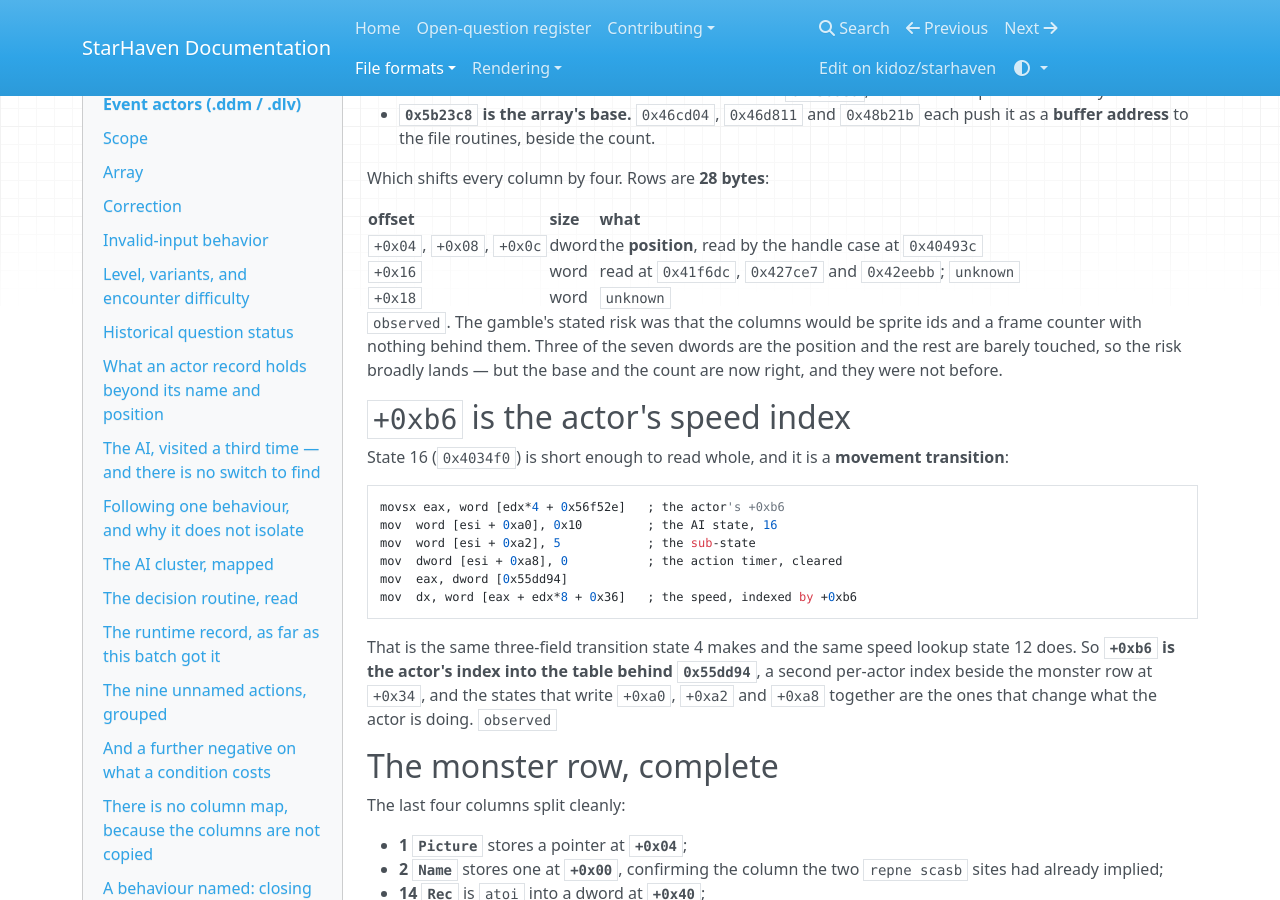
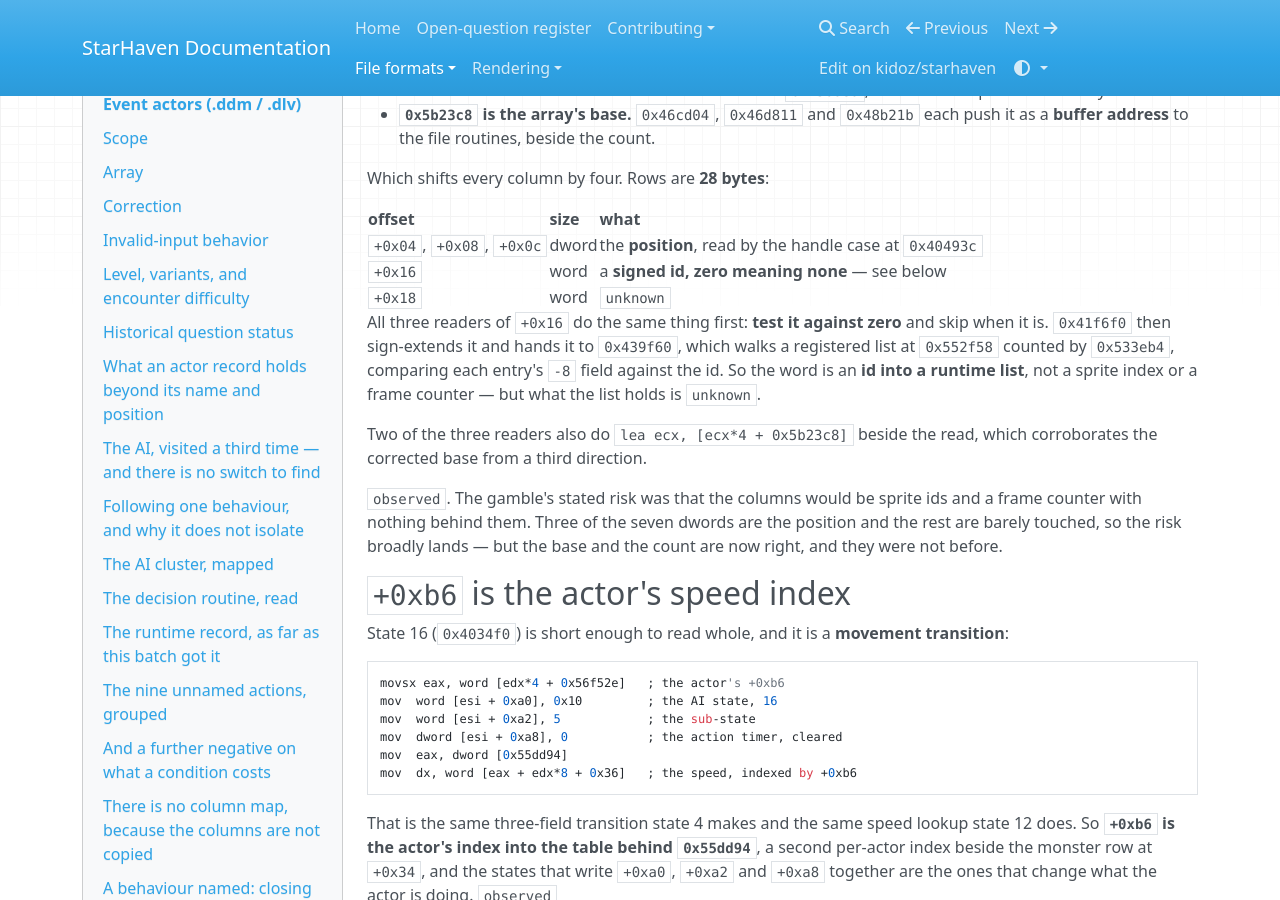
Before and after one commit to kidoz/starhaven, an MkDocs documentation site: the page built from docs/formats/event-actors.md, in a window 1280 px wide and 900 px high, scrolled down 18824 px. Built offline with MkDocs 1.6.1, drawn with Linux system fonts in a browser that asks for light colours; nearby versions of some CDN libraries.

Commit message:
Read the decoration word as an id into a registered list

```diff
--- a/docs/formats/event-actors.md
+++ b/docs/formats/event-actors.md
@@ -1028,8 +1028,18 @@ Which shifts every column by four. Rows are **28 bytes**:
 | offset | size | what |
 | --- | --- | --- |
 | `+0x04`, `+0x08`, `+0x0c` | dword | the **position**, read by the handle case at `0x40493c` |
-| `+0x16` | word | read at `0x41f6dc`, `0x427ce7` and `0x42eebb`; `unknown` |
+| `+0x16` | word | a **signed id, zero meaning none** — see below |
 | `+0x18` | word | `unknown` |
+
+All three readers of `+0x16` do the same thing first: **test it against zero**
+and skip when it is. `0x41f6f0` then sign-extends it and hands it to
+`0x439f60`, which walks a registered list at `0x552f58` counted by
+`0x533eb4`, comparing each entry's `-8` field against the id. So the word is
+an **id into a runtime list**, not a sprite index or a frame counter — but
+what the list holds is `unknown`.
+
+Two of the three readers also do `lea ecx, [ecx*4 + 0x5b23c8]` beside the
+read, which corroborates the corrected base from a third direction.
 
 `observed`. The gamble's stated risk was that the columns would be sprite ids
 and a frame counter with nothing behind them. Three of the seven dwords are the
```
Also changed, not shown: README.md (+9 -0 lines).
